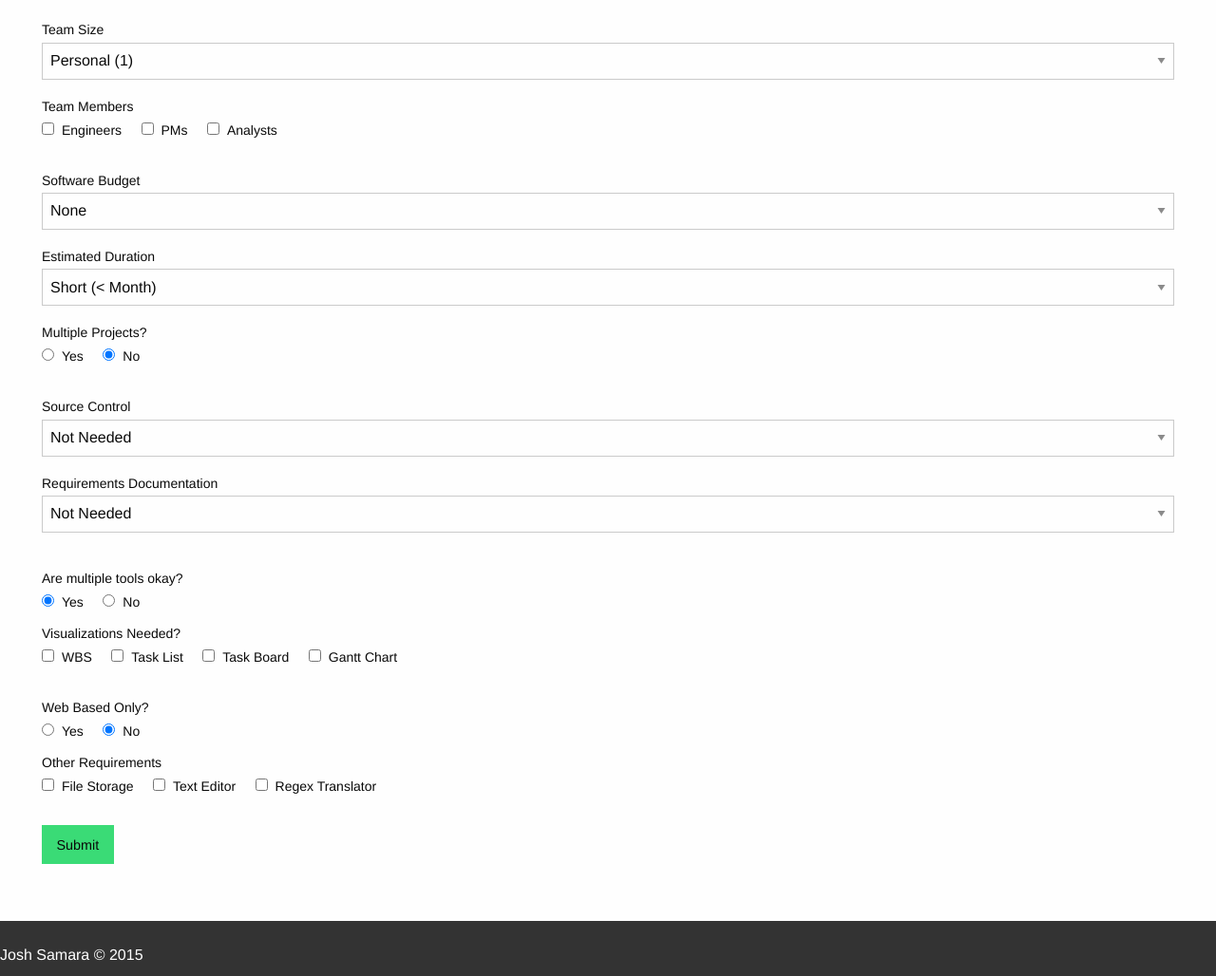
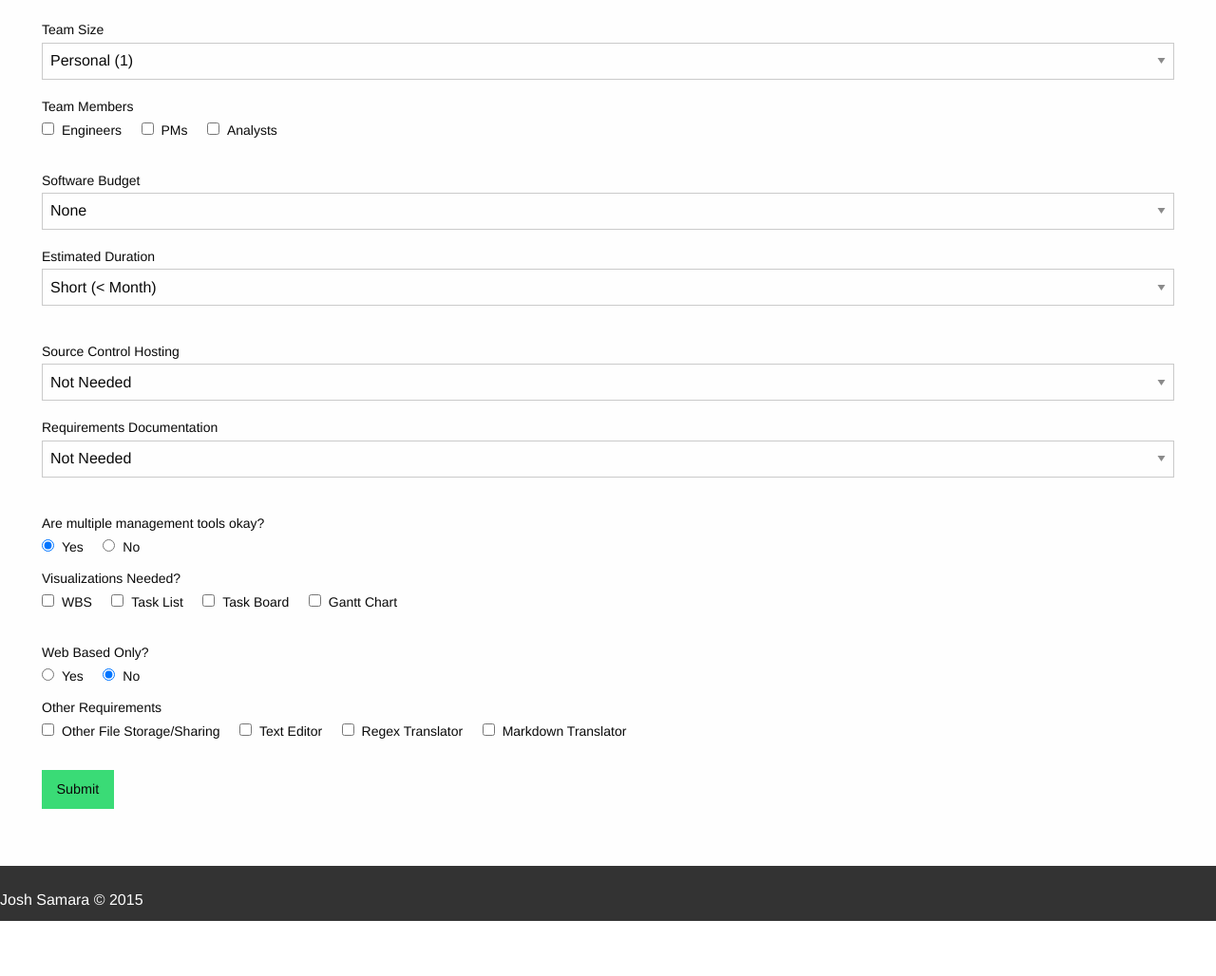
Before and after one commit to joshsamara/PMQuiz, a Flask app: page /quiz in a window 1280 px wide. Shown: the part 310-1338 px from the top of the page at 95% size. After the commit the page ends 1280 px from the top, so only its background shows below. Run offline with Flask 2, Linux system fonts and the light colour scheme; parts of the project's set-up code (start-up, migrations or seed data) failed here and were passed over; some libraries are stand-ins or nearby versions.

Commit message:
Cleanup and expand quiz.

```diff
--- a/templates/quiz.html
+++ b/templates/quiz.html
@@ -12,7 +12,7 @@ Quiz Section
   <h4 class="subheader">Fill out the following form for recommendations.</h4>
   <form action="{{ url_for('quiz') }}" method="post">
     <fieldset>
-      {# Row 1 #}
+      {# Row 1 size, type #}
       <div class="row">
         <div class="large-6 columns">
           <label>Team Size
@@ -31,9 +31,9 @@ Quiz Section
           <input name="anls" type="checkbox"><label>Analysts</label>
         </div>
       </div>
-      {# Row 2 #}
+      {# Row 2 budget, duration, multiple #}
       <div class="row">
-        <div class="large-4 columns">
+        <div class="large-6 columns">
           <label>Software Budget
             <select name="budget">
               <option value="none">None</option>
@@ -43,7 +43,7 @@ Quiz Section
             </select>
           </label>
         </div>
-        <div class="large-4 columns">
+        <div class="large-6 columns">
           <label>Estimated Duration
             <select name="duration">
               <option value="short">Short (< Month)</option>
@@ -53,16 +53,11 @@ Quiz Section
             </select>
           </label>
         </div>
-        <div class="large-4 columns">
-          <label>Multiple Projects?</label>
-          <input type="radio" name="multiple" value="yes"><label>Yes</label>
-          <input type="radio" name="multiple" value="no" checked="true"><label>No</label>
-        </div>
       </div>
-      {# Row 3 #}
+      {# Row 3 source, requirements #}
       <div class="row">
         <div class="large-6 columns">
-          <label>Source Control
+          <label>Source Control Hosting
             <select name="source">
               <option value="none">Not Needed</option>
               <option value="public">Public</option>
@@ -81,12 +76,12 @@ Quiz Section
           </label>
         </div>
       </div>
-      {# Row 4 #}
+      {# Row 4 multiple, visualizations #}
       <div class="row">
         <div class="large-6 columns">
-          <label>Are multiple tools okay?</label>
-          <input type="radio" name="tools" value="yes" checked="true"><label>Yes</label>
-          <input type="radio" name="tools" value="no"><label>No</label>
+          <label>Are multiple management tools okay?</label>
+          <input type="radio" name="multiple" value="yes" checked="true"><label>Yes</label>
+          <input type="radio" name="multiple" value="no"><label>No</label>
         </div>
         <div class="large-6 columns">
           <label>Visualizations Needed?</label>
@@ -96,7 +91,7 @@ Quiz Section
           <input name="gantt" type="checkbox"><label>Gantt Chart</label>
         </div>
       </div>
-      {# Row 5 #}
+      {# Row 5 web-based, other #}
       <div class="row">
         <div class="large-6 columns">
           <label>Web Based Only?</label>
@@ -105,9 +100,10 @@ Quiz Section
         </div>
         <div class="large-6 columns">
           <label>Other Requirements</label>
-          <input name="other-storage" type="checkbox"><label>File Storage</label>
+          <input name="other-storage" type="checkbox"><label>Other File Storage/Sharing</label>
           <input name="text-editor" type="checkbox"><label>Text Editor</label>
           <input name="regex" type="checkbox"><label>Regex Translator</label>
+          <input name="markdown" type="checkbox"><label>Markdown Translator</label>
         </div>
       </div>
       <input type="submit" class="button expand success">
```
